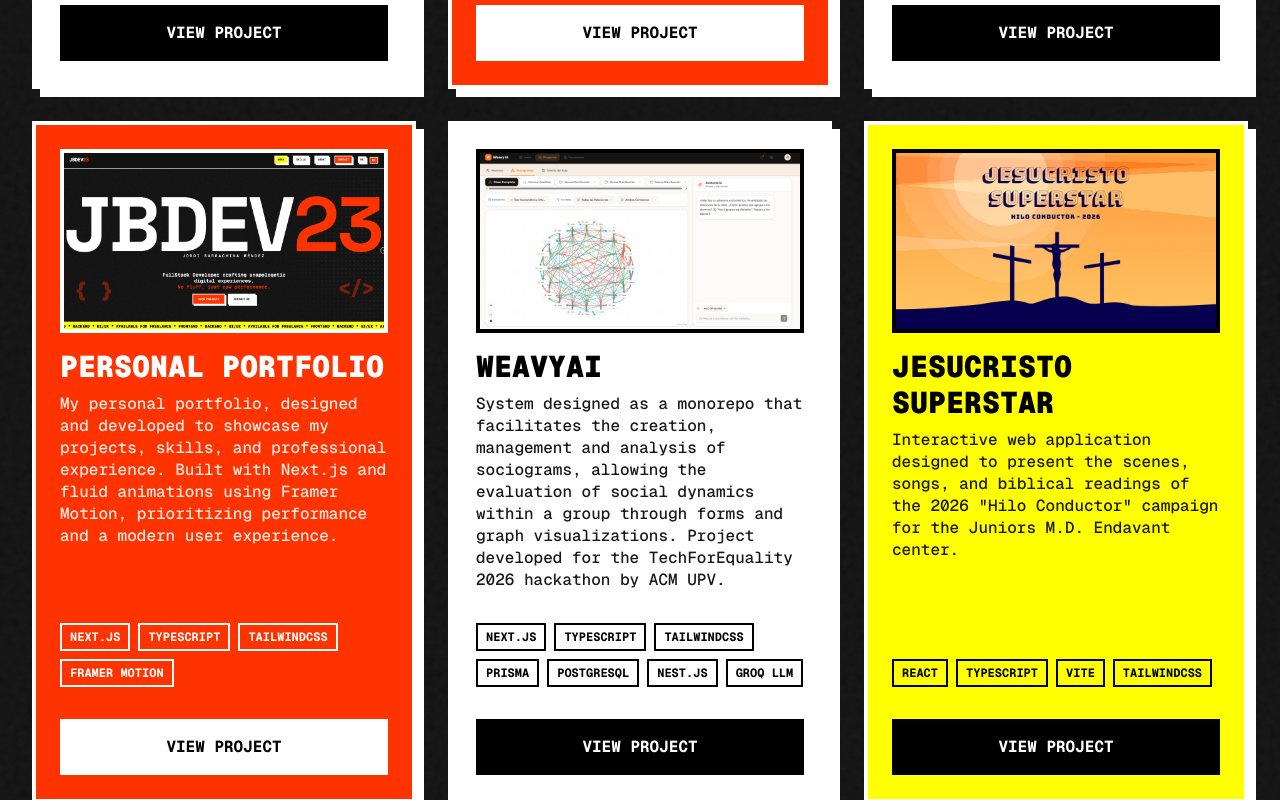
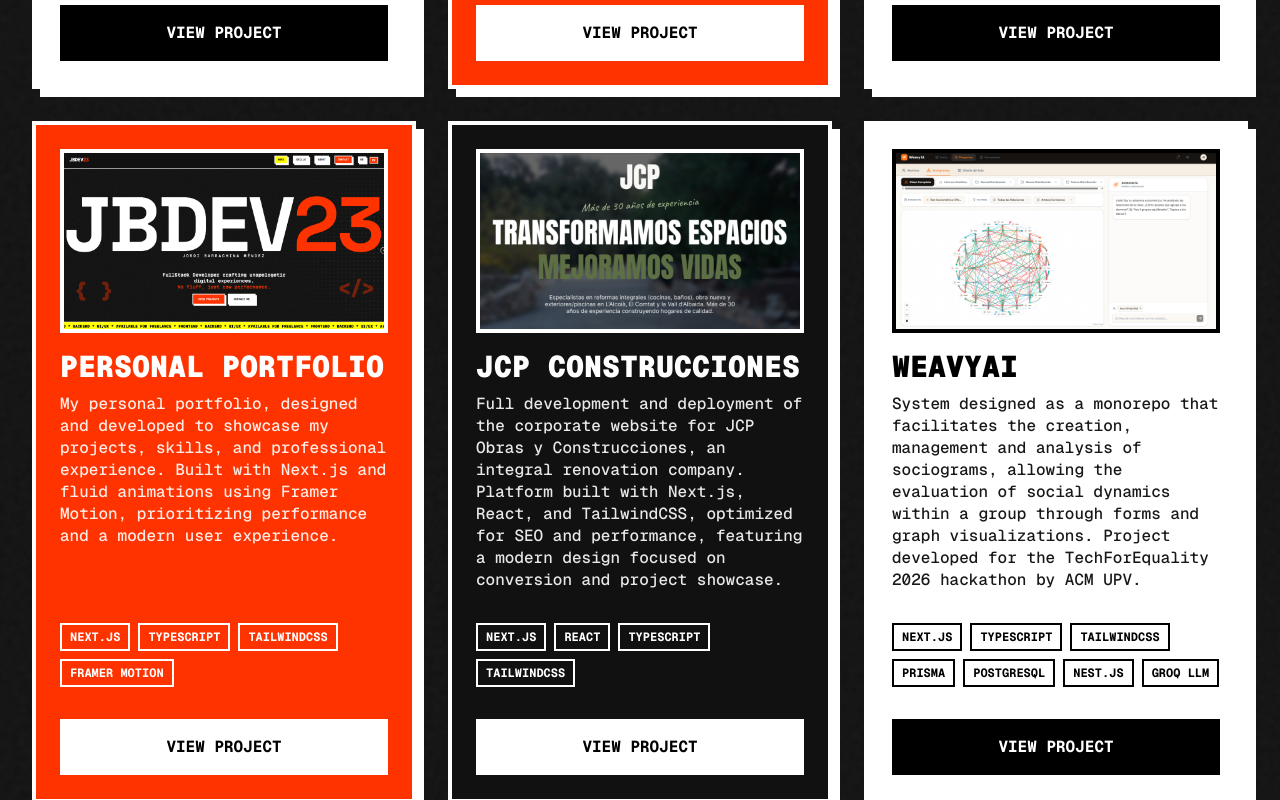
Before and after one commit to JBDev23/jbdev23.com, a Next.js app: page /en/work in a window 1280 px wide. Shown: the part 1080-1880 px from the top of the page. Built offline with nearby package versions, Linux system fonts and the light colour scheme.

Commit message:
Add jcp web

```diff
--- a/src/constants/projects.ts
+++ b/src/constants/projects.ts
@@ -66,6 +66,16 @@ export const PROJECTS: Project[] = [
     liveUrl: "https://www.jbdev23.com"
   },
   {
+    slug: "jcp-construcciones",
+    title: "JCP Construcciones",
+    technologies: ["Next.js", "React", "TypeScript", "TailwindCSS"],
+    description: "Desarrollo y despliegue íntegro de la web corporativa para JCP Obras y Construcciones, empresa de reformas integrales y piscinas. Plataforma construida con Next.js, React y TailwindCSS, optimizada para SEO y rendimiento, con un diseño moderno enfocado en la conversión y la presentación de proyectos.",
+    image: "/images/jcpconstrucciones.webp",
+    variant: "dark",
+    category: ["web"],
+    liveUrl: "https://www.jcpconstrucciones.com"
+  },
+  {
     slug: "sociograma-ia",
     title: "WeavyAI",
     technologies: ["Next.js", "TypeScript", "TailwindCSS", "Prisma", "PostgreSQL", "Nest.js", "Groq LLM"],
--- a/src/messages/en.json
+++ b/src/messages/en.json
@@ -198,6 +198,10 @@
     "section_3_text": "You can allow, block or delete the cookies installed on your computer by configuring the browser options installed on your computer. Check your browser's instructions and manuals for more information."
   },
   "ProjectsList": {
+    "jcp-construcciones": {
+      "title": "JCP Construcciones",
+      "description": "Full development and deployment of the corporate website for JCP Obras y Construcciones, an integral renovation company. Platform built with Next.js, React, and TailwindCSS, optimized for SEO and performance, featuring a modern design focused on conversion and project showcase."
+    },
     "portfolio": {
       "title": "Personal Portfolio",
       "description": "My personal portfolio, designed and developed to showcase my projects, skills, and professional experience. Built with Next.js and fluid animations using Framer Motion, prioritizing performance and a modern user experience."
--- a/src/messages/es.json
+++ b/src/messages/es.json
@@ -198,6 +198,10 @@
     "section_3_text": "Puede usted permitir, bloquear o eliminar las cookies instaladas en su equipo mediante la configuración de las opciones del navegador instalado en su ordenador. Consulte las instrucciones y manuales de su navegador para ampliar esta información."
   },
   "ProjectsList": {
+    "jcp-construcciones": {
+      "title": "JCP Construcciones",
+      "description": "Desarrollo y despliegue íntegro de la web corporativa para JCP Obras y Construcciones, empresa de reformas integrales y piscinas. Plataforma construida con Next.js, React y TailwindCSS, optimizada para SEO y rendimiento, con un diseño moderno enfocado en la conversión y la presentación de proyectos."
+    },
     "portfolio": {
       "title": "Portfolio Personal",
       "description": "Mi portafolio personal, diseñado y desarrollado para mostrar mis proyectos, habilidades y experiencia profesional. Construido con Next.js y animaciones fluidas con Framer Motion, priorizando el rendimiento y una experiencia de usuario moderna."
```
Also changed, not shown: public/images/jcpconstrucciones.webp (added).
